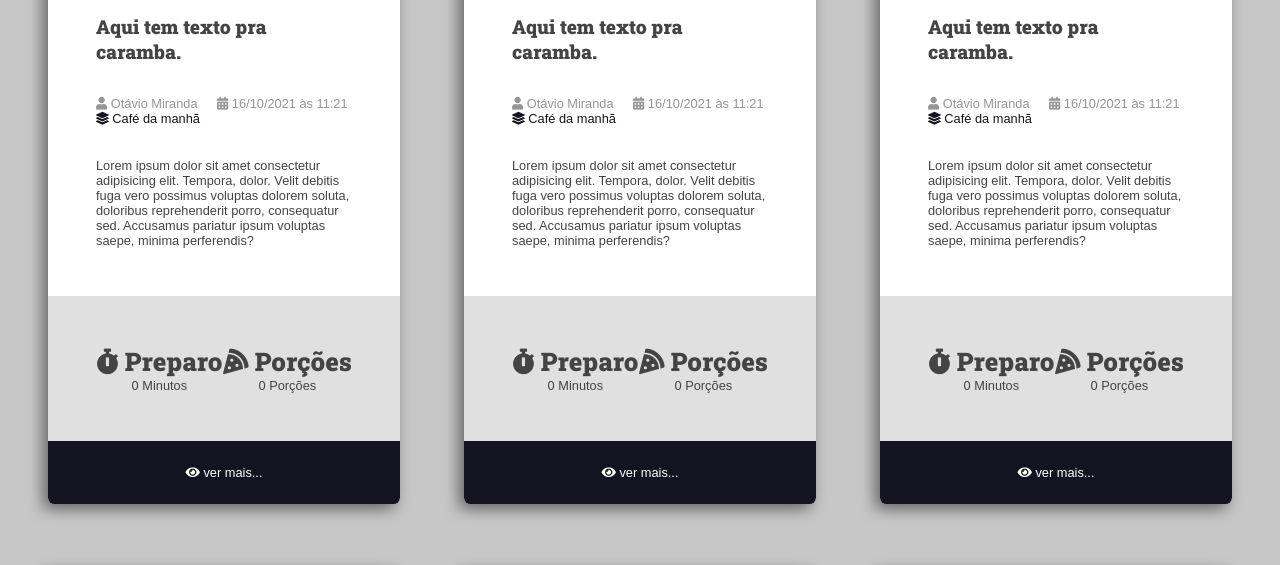
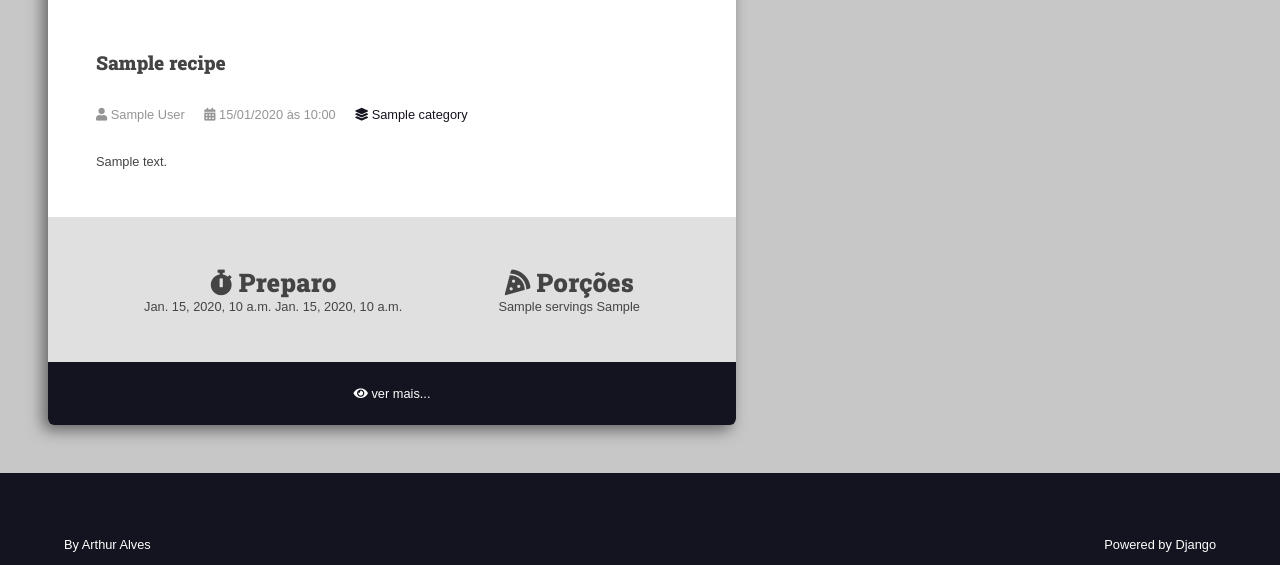
Before and after one commit to ArthurRufi/htmlcssdjango, a Django app: template site_django/recipes/templates/recipes/pages/home.html in a window 1280 px wide. Shown: the part 630-1195 px from the top of the page. Run offline with Django 4.2, Linux system fonts and the light colour scheme; the template is opened without the code that fills it: most values are stand-ins (such as "Sample title", 1, 10 or a date in 2020).

Commit message:
config pages layout now supported Faker library

```diff
--- /dev/null
+++ b/site_django/base_templates/global/base.html
@@ -0,0 +1,21 @@
+<!DOCTYPE html>
+<html lang="en">
+<head>
+
+    {% include  'recipes/partials/head.html' %}
+
+    <title>{% block title %}{% endblock title %} Recipes</title>
+
+</head>
+<body>
+    {% include 'recipes/partials/header.html' %}
+    {% include 'recipes/partials/search.html' %}
+
+    <main class="main-content-container">
+        {% block content  %}{% endblock content  %}
+    </main>
+
+    {% include 'recipes/partials/footer.html' %}
+</body>
+
+</html>
--- a/site_django/recipes/static/recipes/css/styles.css
+++ b/site_django/recipes/static/recipes/css/styles.css
@@ -170,6 +170,7 @@
 
 .recipe-list-item {
     max-width: 43rem;
+    height: fit-content;
 }
 
 .recipe-list-item:hover {
--- a/site_django/recipes/templates/recipes/pages/home.html
+++ b/site_django/recipes/templates/recipes/pages/home.html
@@ -1,28 +1,10 @@
-{% include  'recipes/partials/head.html' %}
+{% extends 'global/base.html' %}
 
-
-<body>
-    {% include 'recipes/partials/header.html' %}
-    {% include 'recipes/partials/search.html' %}
-
-    <main class="main-content-container">
-        <div class="main-content main-content-list container">
-            {% include  'recipes/partials/recipe.html'%}
-            {% include  'recipes/partials/recipe.html'%}
-            {% include  'recipes/partials/recipe.html'%}
-            {% include  'recipes/partials/recipe.html'%}
-            {% include  'recipes/partials/recipe.html'%}
-            {% include  'recipes/partials/recipe.html'%}
-            {% include  'recipes/partials/recipe.html'%}
-            {% include  'recipes/partials/recipe.html'%}
-            {% include  'recipes/partials/recipe.html'%}
-            {% include  'recipes/partials/recipe.html'%}
-            {% include  'recipes/partials/recipe.html'%}
-
-        </div>
-    </main>
-
-    {% include 'recipes/partials/footer.html' %}
-</body>
-
-</html>
+{% block title %}HOME |{% endblock title %}
+{% block content %}
+    <div class="main-content main-content-list container">
+        {% for recipe in recipes %}
+            {% include 'recipes/partials/recipe.html' %}
+        {% endfor %}
+    </div>
+{% endblock content %}
--- a/site_django/recipes/templates/recipes/partials/head.html
+++ b/site_django/recipes/templates/recipes/partials/head.html
@@ -1,7 +1,4 @@
 {% load static  %}
-<!DOCTYPE html>
-<html lang="en">
-<head>
     <meta charset="UTF-8">
     <meta name="viewport" content="width=device-width, initial-scale=1.0">
 
@@ -14,7 +11,3 @@
     <link href="https://fonts.googleapis.com/css2?family=Roboto+Slab:wght@900&display=swap" rel="stylesheet">
 
     <link rel="stylesheet" href="{% static 'recipes\css\styles.css'%}">
-
-    <title>Recipes</title>
-
-</head>
--- a/site_django/recipes/templates/recipes/partials/recipe.html
+++ b/site_django/recipes/templates/recipes/partials/recipe.html
@@ -3,40 +3,43 @@
         <img src="https://revistamenu.com.br/wp-content/uploads/2020/05/diadoburger2-1280x720.jpg" alt="Temporario">
     </div>
     <div class="recipe-title-container">
-        <h2 class="recipe-title"> Aqui tem texto pra caramba.</h2>
+        <h2 class="recipe-title">{{ recipe.title }}</h2>
 
     </div>
     <div class="recipe-author">
         <span class="recipe-author-item">
             <i class="fas fa-user"></i>
-            Otávio Miranda
+            {{ recipe.author.first_name }} {{ recipe.author.last_name }}
         </span>
+
         <span class="recipe-author-item">
             <i class="fas fa-calendar-alt"></i>
-            16/10/2021 às 11:21
+            {{ recipe.created_at|date:"d/m/Y" }} às {{ recipe.created_at|date:"H:i" }}
         </span>
+
         <span class="recipe-author-item">
             <a href="/recipes/category/cafe-da-manha/">
                 <i class="fas fa-layer-group"></i>
-                <span>Café da manhã</span>
+                <span>{{ recipe.category.name }}</span>
             </a>
     </div>
 
     <div class="recipe-content">
-        <p>Lorem ipsum dolor sit amet consectetur adipisicing elit. Tempora, dolor. Velit debitis fuga vero possimus voluptas dolorem soluta, doloribus reprehenderit porro, consequatur sed. Accusamus pariatur ipsum voluptas saepe, minima perferendis?</p>
+        <p>{{ recipe.description }}</p>
+
     </div>
 
     <div class="recipe-meta-container">
         <div class="recipe-meta recipe-preparation">
             <h3 class="recipe-meta-title"><i class="fas fa-stopwatch"></i> Preparo</h3>
             <div class="recipe-meta-text">
-                0 Minutos
+                {{ recipe.preparation_time }} {{ recipe.preparation_time_unit }}
             </div>
         </div>
         <div class="recipe-meta recipe-servings">
             <h3 class="recipe-meta-title"><i class="fas fa-pizza-slice"></i> Porções</h3>
             <div class="recipe-meta-text">
-                0 Porções
+                {{ recipe.servings }} {{ recipe.servings_unit }}
             </div>
         </div>
     </div>
--- a/site_django/site_django/settings.py
+++ b/site_django/site_django/settings.py
@@ -56,10 +56,11 @@
     {
         'BACKEND': 'django.template.backends.django.DjangoTemplates',
         'DIRS': [
-            BASE_DIR / 'base_templantes',
+            BASE_DIR / 'base_templates',
             BASE_DIR / 'praticas'/ 'recipes',
             BASE_DIR / 'praticas'/ 'recipes' / 'partials',
             BASE_DIR / 'praticas'/ 'recipes' / 'pages',
+            BASE_DIR / 'base_templates' / 'global',
         ],
         'APP_DIRS': True,
         'OPTIONS': {
--- a/site_django/static/recipes/css/styles.css
+++ b/site_django/static/recipes/css/styles.css
@@ -170,6 +170,7 @@
 
 .recipe-list-item {
     max-width: 43rem;
+    height: fit-content;
 }
 
 .recipe-list-item:hover {
```
Also changed, not shown: site_django/recipes/templates/recipes/pages/recipe-view.html (+9 -16 lines), site_django/recipes/views.py (+5 -2 lines), site_django/utils/recipes/factory.py (added, +39 -0 lines).
